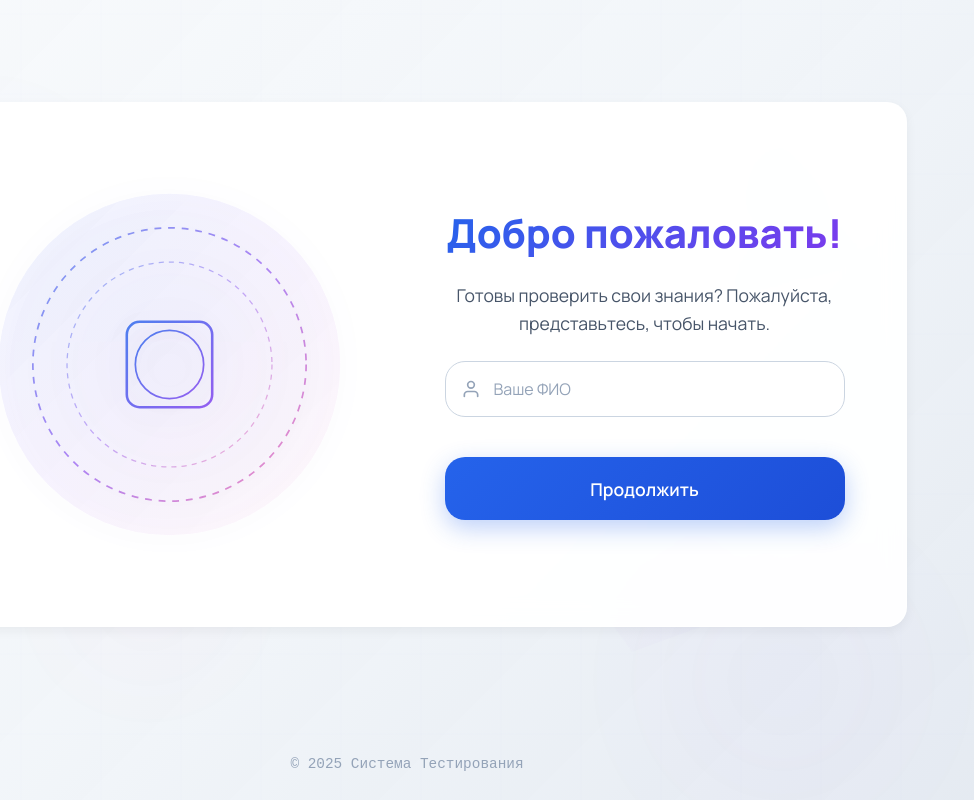
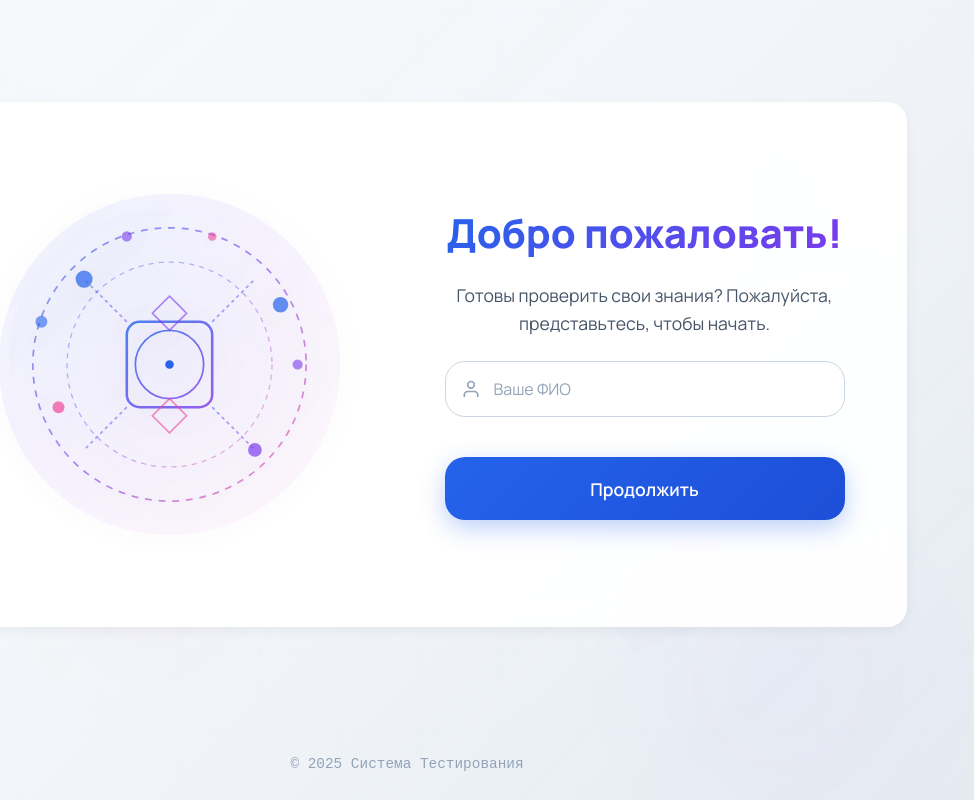
Before and after one commit to farmolin89/PA, a website: page views/test.html in a window 1280 px wide. Shown: the whole page, without its empty margins (233-1207 px from the left). Drawn offline with nearby package versions, Linux system fonts and the light colour scheme; no server answers.

Commit message:
Add files via upload

```diff
--- a/views/test.html
+++ b/views/test.html
@@ -70,18 +70,104 @@
             <div class="welcome-visual">
               <svg viewBox="0 0 500 500" xmlns="http://www.w3.org/2000/svg">
                 <defs>
-                  <linearGradient id="mainGradient" x1="0%" y1="0%" x2="100%" y2="100%"><stop offset="0%" stop-color="#2563eb" stop-opacity="0.8"/><stop offset="50%" stop-color="#7c3aed" stop-opacity="0.6"/><stop offset="100%" stop-color="#ec4899" stop-opacity="0.4"/></linearGradient>
-                  <linearGradient id="accentGradient" x1="0%" y1="0%" x2="100%" y2="100%"><stop offset="0%" stop-color="#2563eb"/><stop offset="100%" stop-color="#7c3aed"/></linearGradient>
-                  <linearGradient id="rotateGradient" x1="0%" y1="0%" x2="100%" y2="100%"><stop offset="0%" stop-color="#2563eb"/><stop offset="50%" stop-color="#7c3aed"/><stop offset="100%" stop-color="#ec4899"/></linearGradient>
+                  <linearGradient id="mainGradient" x1="0%" y1="0%" x2="100%" y2="100%">
+                    <stop offset="0%" stop-color="#2563eb" stop-opacity="0.8"/>
+                    <stop offset="50%" stop-color="#7c3aed" stop-opacity="0.6"/>
+                    <stop offset="100%" stop-color="#ec4899" stop-opacity="0.4"/>
+                  </linearGradient>
+                  <linearGradient id="accentGradient" x1="0%" y1="0%" x2="100%" y2="100%">
+                    <stop offset="0%" stop-color="#2563eb"/>
+                    <stop offset="100%" stop-color="#7c3aed"/>
+                  </linearGradient>
+                  <linearGradient id="rotateGradient" x1="0%" y1="0%" x2="100%" y2="100%">
+                    <stop offset="0%" stop-color="#2563eb"/>
+                    <stop offset="50%" stop-color="#7c3aed"/>
+                    <stop offset="100%" stop-color="#ec4899"/>
+                  </linearGradient>
                 </defs>
+
                 <circle cx="250" cy="250" r="200" fill="url(#mainGradient)" opacity="0.1"/>
+
                 <g transform="translate(250, 250)">
-                  <circle r="160" fill="none" stroke="url(#rotateGradient)" stroke-width="2" opacity="0.6" stroke-dasharray="8,8"><animateTransform attributeName="transform" type="rotate" from="0" to="360" dur="20s" repeatCount="indefinite"/></circle>
-                  <circle r="120" fill="none" stroke="url(#rotateGradient)" stroke-width="1.5" opacity="0.4" stroke-dasharray="6,6"><animateTransform attributeName="transform" type="rotate" from="360" to="0" dur="15s" repeatCount="indefinite"/></circle>
+                  <circle r="160" fill="none" stroke="url(#rotateGradient)" stroke-width="2" opacity="0.6" stroke-dasharray="8,8">
+                    <animateTransform attributeName="transform" type="rotate" from="0" to="360" dur="20s" repeatCount="indefinite"/>
+                  </circle>
+                  <circle r="120" fill="none" stroke="url(#rotateGradient)" stroke-width="1.5" opacity="0.4" stroke-dasharray="6,6">
+                    <animateTransform attributeName="transform" type="rotate" from="360" to="0" dur="15s" repeatCount="indefinite"/>
+                  </circle>
                 </g>
+
                 <g transform="translate(250, 250)">
-                  <rect x="-50" y="-50" width="100" height="100" rx="15" fill="none" stroke="url(#accentGradient)" stroke-width="3" opacity="0.8"><animateTransform attributeName="transform" type="rotate" from="0" to="360" dur="8s" repeatCount="indefinite"/></rect>
-                  <circle r="40" fill="none" stroke="url(#accentGradient)" stroke-width="2" opacity="0.8"><animateTransform attributeName="transform" type="rotate" from="360" to="0" dur="6s" repeatCount="indefinite"/></circle>
+                  <rect x="-50" y="-50" width="100" height="100" rx="15" fill="none" stroke="url(#accentGradient)" stroke-width="3" opacity="0.8">
+                    <animateTransform attributeName="transform" type="rotate" from="0" to="360" dur="8s" repeatCount="indefinite"/>
+                  </rect>
+                  <circle r="40" fill="none" stroke="url(#accentGradient)" stroke-width="2" opacity="0.8">
+                    <animateTransform attributeName="transform" type="rotate" from="360" to="0" dur="6s" repeatCount="indefinite"/>
+                  </circle>
+                </g>
+
+                <g>
+                  <circle cx="150" cy="150" r="10" fill="#2563eb" opacity="0.7">
+                    <animate attributeName="cy" values="150;130;150;170;150" dur="4s" repeatCount="indefinite"/>
+                    <animate attributeName="cx" values="150;140;150;160;150" dur="5s" repeatCount="indefinite"/>
+                    <animate attributeName="r" values="10;8;10;12;10" dur="3s" repeatCount="indefinite"/>
+                  </circle>
+                  <circle cx="350" cy="350" r="8" fill="#7c3aed" opacity="0.7">
+                    <animate attributeName="cx" values="350;360;350;340;350" dur="5s" repeatCount="indefinite"/>
+                    <animate attributeName="cy" values="350;340;350;360;350" dur="4s" repeatCount="indefinite"/>
+                    <animate attributeName="opacity" values="0.7;0.9;0.7;0.5;0.7" dur="4s" repeatCount="indefinite"/>
+                  </circle>
+                  <circle cx="120" cy="300" r="7" fill="#ec4899" opacity="0.7">
+                    <animate attributeName="cy" values="300;280;300;320;300" dur="4.5s" repeatCount="indefinite"/>
+                    <animate attributeName="r" values="7;5;7;9;7" dur="3.5s" repeatCount="indefinite"/>
+                  </circle>
+                  <circle cx="380" cy="180" r="9" fill="#2563eb" opacity="0.7">
+                    <animate attributeName="cx" values="380;370;380;390;380" dur="5.5s" repeatCount="indefinite"/>
+                    <animate attributeName="opacity" values="0.7;0.5;0.7;0.9;0.7" dur="4s" repeatCount="indefinite"/>
+                  </circle>
+
+                  <circle cx="200" cy="100" r="6" fill="#7c3aed" opacity="0.6">
+                    <animate attributeName="cy" values="100;90;100;110;100" dur="3s" repeatCount="indefinite"/>
+                  </circle>
+                  <circle cx="300" cy="100" r="5" fill="#ec4899" opacity="0.6">
+                    <animate attributeName="cx" values="300;310;300;290;300" dur="4s" repeatCount="indefinite"/>
+                  </circle>
+                  <circle cx="100" cy="200" r="7" fill="#2563eb" opacity="0.6">
+                    <animate attributeName="cy" values="200;190;200;210;200" dur="3.5s" repeatCount="indefinite"/>
+                  </circle>
+                  <circle cx="400" cy="250" r="6" fill="#7c3aed" opacity="0.6">
+                    <animate attributeName="cx" values="400;390;400;410;400" dur="4.5s" repeatCount="indefinite"/>
+                  </circle>
+                </g>
+
+                <g>
+                  <line x1="200" y1="200" x2="150" y2="150" stroke="url(#accentGradient)" stroke-width="2" opacity="0.5" stroke-dasharray="4,4">
+                    <animate attributeName="opacity" values="0.3;0.7;0.3" dur="2s" repeatCount="indefinite"/>
+                  </line>
+                  <line x1="300" y1="200" x2="350" y2="150" stroke="url(#accentGradient)" stroke-width="2" opacity="0.5" stroke-dasharray="4,4">
+                    <animate attributeName="opacity" values="0.3;0.7;0.3" dur="2s" repeatCount="indefinite" begin="0.5s"/>
+                  </line>
+                  <line x1="200" y1="300" x2="150" y2="350" stroke="url(#accentGradient)" stroke-width="2" opacity="0.5" stroke-dasharray="4,4">
+                    <animate attributeName="opacity" values="0.3;0.7;0.3" dur="2s" repeatCount="indefinite" begin="1s"/>
+                  </line>
+                  <line x1="300" y1="300" x2="350" y2="350" stroke="url(#accentGradient)" stroke-width="2" opacity="0.5" stroke-dasharray="4,4">
+                    <animate attributeName="opacity" values="0.3;0.7;0.3" dur="2s" repeatCount="indefinite" begin="1.5s"/>
+                  </line>
+                </g>
+
+                <circle cx="250" cy="250" r="5" fill="#2563eb">
+                  <animate attributeName="r" values="5;10;5" dur="1.5s" repeatCount="indefinite"/>
+                  <animate attributeName="opacity" values="1;0.7;1" dur="1.5s" repeatCount="indefinite"/>
+                  <animate attributeName="fill" values="#2563eb;#7c3aed;#ec4899;#2563eb" dur="4s" repeatCount="indefinite"/>
+                </circle>
+
+                <g transform="translate(250, 250)">
+                  <polygon points="0,-80 20,-60 0,-40 -20,-60" fill="none" stroke="#7c3aed" stroke-width="2" opacity="0.6">
+                    <animateTransform attributeName="transform" type="rotate" from="0" to="360" dur="12s" repeatCount="indefinite"/>
+                  </polygon>
+                  <polygon points="0,80 20,60 0,40 -20,60" fill="none" stroke="#ec4899" stroke-width="2" opacity="0.6">
+                    <animateTransform attributeName="transform" type="rotate" from="360" to="0" dur="10s" repeatCount="indefinite"/>
+                  </polygon>
                 </g>
               </svg>
             </div>
```
Also changed, not shown: views/admin.html (line endings or trailing spaces).
